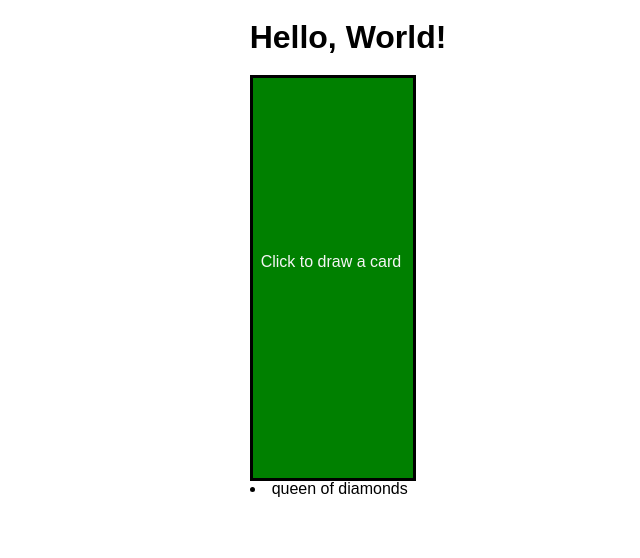
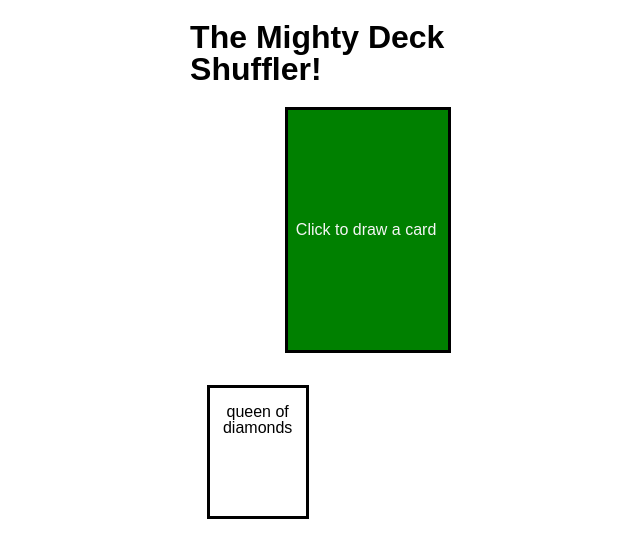
Before and after one commit to WillWarren1/deck-shuffler, a website: page public/index.html in a window 1280 px wide. Both pictures are taken after a click on the element "Click to draw a card". Shown: the whole page, without its empty margins (292-932 px from the left). Drawn offline with Linux system fonts and the light colour scheme.

Commit message:
made it pretty

```diff
--- a/public/index.html
+++ b/public/index.html
@@ -13,6 +13,7 @@
       <section id="draw">
         <p>Click to draw a card</p>
       </section>
+      <ul></ul>
     </main>
     <script src="/main.js" charset="utf-8"></script>
   </body>
--- a/public/main.js
+++ b/public/main.js
@@ -49,7 +49,8 @@ const shuffleDeck = () => {
 
 const main = () => {
   if (document.querySelector('h1.hello-world')) {
-    document.querySelector('h1.hello-world').textContent = 'Hello, World!'
+    document.querySelector('h1.hello-world').textContent =
+      'The Mighty Deck Shuffler!'
   }
   buildDeck()
   shuffleDeck()
@@ -58,9 +59,11 @@ const main = () => {
 const drawCard = () => {
   let newCard = deckOfCards.splice(0, 1)
   console.log(deckOfCards)
-  const _li = document.createElement('li')
-  _li.textContent = newCard
-  document.querySelector('main').appendChild(_li)
+  if (deckOfCards.length > 0) {
+    const _li = document.createElement('li')
+    _li.textContent = newCard
+    document.querySelector('ul').appendChild(_li)
+  }
 }
 document.addEventListener('DOMContentLoaded', main)
 document.querySelector('#draw').addEventListener('click', drawCard)
--- a/public/screen.css
+++ b/public/screen.css
@@ -12,17 +12,40 @@ body {
   display: flex;
   justify-content: center;
 }
+h1 {
+  margin-left: 10%;
+}
 
 #draw {
   border: solid black;
   background-color: green;
+  margin-left: 34%;
+  display: flex;
+  align-content: baseline;
   color: whitesmoke;
   width: 10rem;
-  height: 25rem;
+  height: 15rem;
   align-items: center;
 }
 
+ul {
+  display: flex;
+  flex-wrap: wrap;
+}
+
+li {
+  list-style: none;
+  margin: 1rem;
+  border: solid black;
+  padding-top: 1rem;
+  padding-right: 0.5rem;
+  padding-left: 0.5rem;
+  height: 7rem;
+  width: 5rem;
+  text-align: center;
+}
+
 p {
-  margin-top: 11rem;
+  margin-top: 1rem;
   margin-left: 0.5rem;
 }
```
